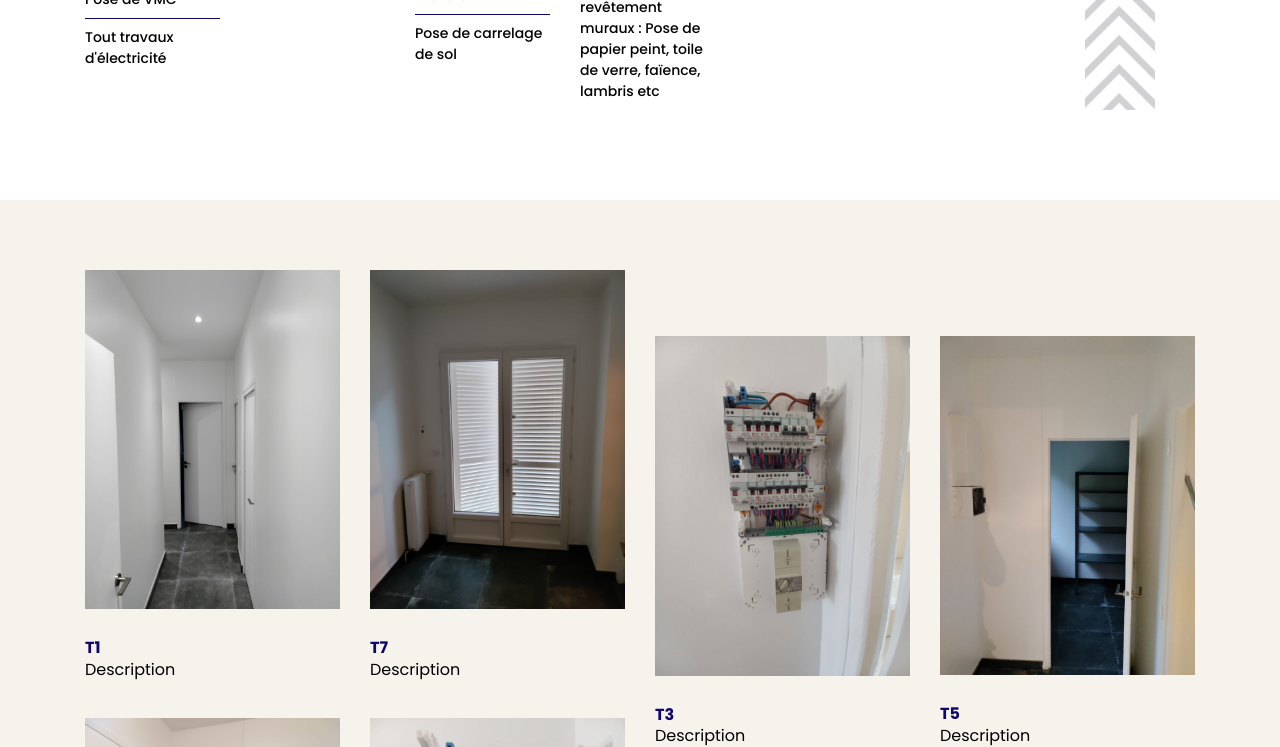
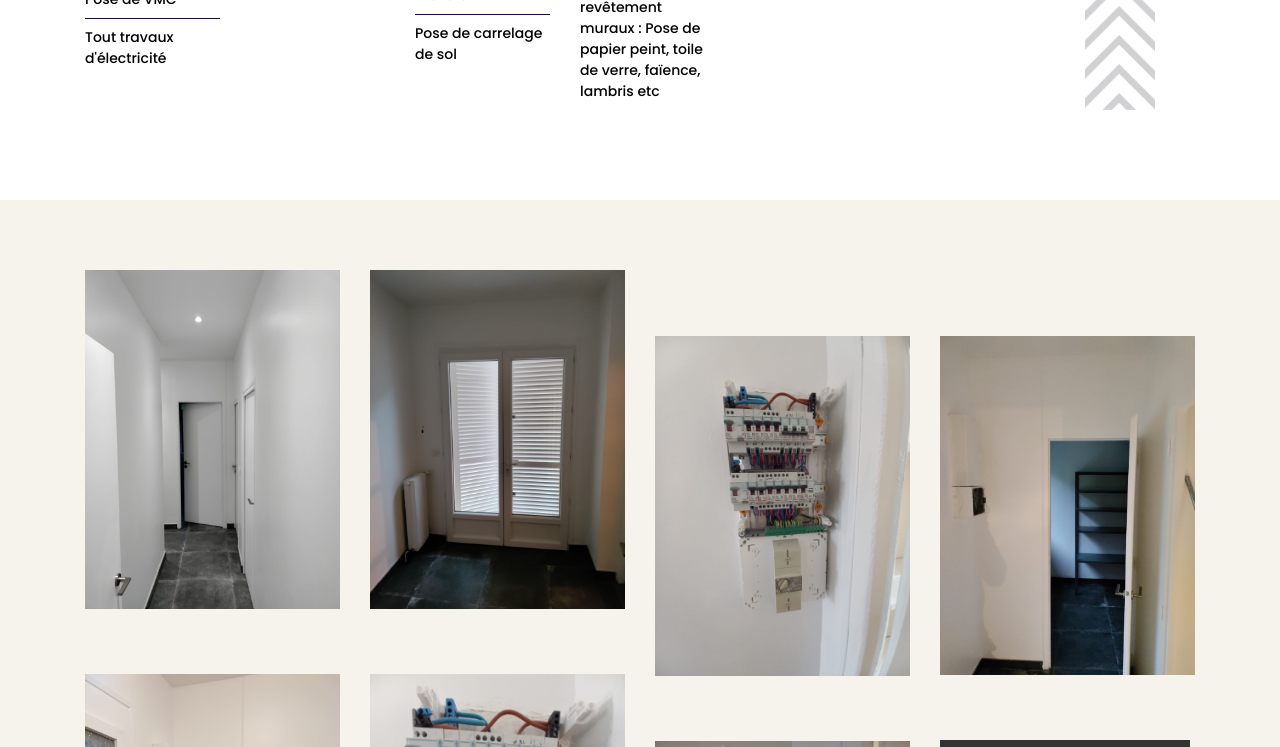
Before and after one commit to Kpaury/nts, a plain HTML site: page index.html in a window 1280 px wide. Shown: the part 2053-2800 px from the top of the page. Drawn offline with Linux system fonts and the light colour scheme; grey boxes are pictures that could not be loaded.

Commit message:
Update index.html

```diff
--- a/index.html
+++ b/index.html
@@ -248,44 +248,44 @@ Nous travaillons avec rigueur et nous pouvons nous déplacer sur tout le territo
                 <div class="col-md-3 wow fadeInUp">
                     <div class="project-card wow fadeInUp">
                         <img src="assets/images/work/W40.jpg" alt="Project" class="project-thumbnail">
-                        <h6 class="project-title">T1</h6>
-                        <p class="Project-category">Description </p>
+                        <h6 class="project-title"></h6>
+                        <p class="Project-category"></p>
                     </div>
                     <div class="project-card wow fadeInUp">
                         <img src="assets/images/work/W33.jpg" alt="Project" class="project-thumbnail">
-                        <h6 class="project-title">T2</h6>
-                        <p class="Project-category">Description </p>
+                        <h6 class="project-title"></h6>
+                        <p class="Project-category"></p>
                     </div>
                 </div>
                 <div class="col-md-3 wow fadeInUp">
                     <div class="project-card wow fadeInUp">
                         <img src="assets/images/work/W37.jpg" alt="Project" class="project-thumbnail">
-                        <h6 class="project-title">T7</h6>
-                        <p class="Project-category">Description </p>
+                        <h6 class="project-title"></h6>
+                        <p class="Project-category"></p>
                     </div>
                     <div class="project-card wow fadeInUp">
                         <img src="assets/images/work/W15.jpg" alt="Project" class="project-thumbnail">
-                        <h6 class="project-title">T8</h6>
-                        <p class="Project-category">Description </p>
+                        <h6 class="project-title"></h6>
+                        <p class="Project-category"></p>
                     </div>
                 </div>
                 <div class="col-md-3 project-column-indented">
                     <div class="project-card wow fadeInUp">
                         <img src="assets/images/work/W16.jpg" alt="Project" class="project-thumbnail">
-                        <h6 class="project-title">T3</h6>
-                        <p class="Project-category">Description </p>
+                        <h6 class="project-title"></h6>
+                        <p class="Project-category"></p>
                     </div>
                     <div class="project-card wow fadeInUp">
                         <img src="assets/images/work/W17.jpg" alt="Project" class="project-thumbnail">
-                        <h6 class="project-title">T4</h6>
-                        <p class="Project-category">Description </p>
+                        <h6 class="project-title"></h6>
+                        <p class="Project-category"></p>
                     </div>
                 </div>
                 <div class="col-md-3 project-column-indented">
                     <div class="project-card wow fadeInUp">
                         <img src="assets/images/work/W36.jpg" alt="Project" class="project-thumbnail">
-                        <h6 class="project-title">T5</h6>
-                        <p class="Project-category">Description </p>
+                        <h6 class="project-title"></h6>
+                        <p class="Project-category"></p>
                     </div>
                     <div class="project-card wow fadeInUp">
                         <video controls width="250" autoplay="autoplay" loop="true" muted>
@@ -294,8 +294,8 @@ Nous travaillons avec rigueur et nous pouvons nous déplacer sur tout le territo
     <source src="assets/images/work/W23.MOV"
             type="video/mp4">
                         </video>
-                        <h6 class="project-title">T6</h6>
-                        <p class="Project-category">Description </p>
+                        <h6 class="project-title"></h6>
+                        <p class="Project-category"></p>
                     </div>
                 </div>
             </div>
@@ -303,8 +303,8 @@ Nous travaillons avec rigueur et nous pouvons nous déplacer sur tout le territo
                 <div class="col-md-3 wow fadeInUp">
                     <div class="project-card wow fadeInUp">
                         <img src="assets/images/work/W35.jpg" alt="Project" class="project-thumbnail">
-                        <h6 class="project-title">T1</h6>
-                        <p class="Project-category">Description </p>
+                        <h6 class="project-title"></h6>
+                        <p class="Project-category"></p>
                     </div>
                     <div class="project-card wow fadeInUp">
                         <video controls width="250" autoplay="autoplay" loop="true" muted>
@@ -313,44 +313,44 @@ Nous travaillons avec rigueur et nous pouvons nous déplacer sur tout le territo
     <source src="assets/images/work/W26.MOV"
             type="video/mp4">
                         </video>
-                        <h6 class="project-title">T2</h6>
-                        <p class="Project-category">Description </p>
+                        <h6 class="project-title"></h6>
+                        <p class="Project-category"></p>
                     </div>
                 </div>
                 <div class="col-md-3 wow fadeInUp">
                     <div class="project-card wow fadeInUp">
                         <img src="assets/images/work/W38.jpg" alt="Project" class="project-thumbnail">
-                        <h6 class="project-title">T7</h6>
-                        <p class="Project-category">Description </p>
+                        <h6 class="project-title"></h6>
+                        <p class="Project-category"></p>
                     </div>
                     <div class="project-card wow fadeInUp">
                         <img src="assets/images/work/W39.jpg" alt="Project" class="project-thumbnail">
-                        <h6 class="project-title">T8</h6>
-                        <p class="Project-category">Description </p>
+                        <h6 class="project-title"></h6>
+                        <p class="Project-category"></p>
                     </div>
                 </div>
                 <div class="col-md-3 project-column-indented">
                     <div class="project-card wow fadeInUp">
                         <img src="assets/images/work/W34.jpg" alt="Project" class="project-thumbnail">
-                        <h6 class="project-title">T3</h6>
-                        <p class="Project-category">Description </p>
+                        <h6 class="project-title"></h6>
+                        <p class="Project-category"></p>
                     </div>
                     <div class="project-card wow fadeInUp">
                         <img src="assets/images/work/W14.jpg" alt="Project" class="project-thumbnail">
-                        <h6 class="project-title">T4</h6>
-                        <p class="Project-category">Description </p>
+                        <h6 class="project-title"></h6>
+                        <p class="Project-category"></p>
                     </div>
                 </div>
                 <div class="col-md-3 project-column-indented">
                     <div class="project-card wow fadeInUp">
                         <img src="assets/images/work/W42.jpg" alt="Project" class="project-thumbnail">
-                        <h6 class="project-title">T5</h6>
-                        <p class="Project-category">Description </p>
+                        <h6 class="project-title"></h6>
+                        <p class="Project-category"></p>
                     </div>
                     <div class="project-card wow fadeInUp">
                         <img src="assets/images/work/W43.jpg" alt="Project" class="project-thumbnail">
-                        <h6 class="project-title">T6</h6>
-                        <p class="Project-category">Description </p>
+                        <h6 class="project-title"></h6>
+                        <p class="Project-category"></p>
                     </div>
                 </div>
                 <div class="col-12">
```
